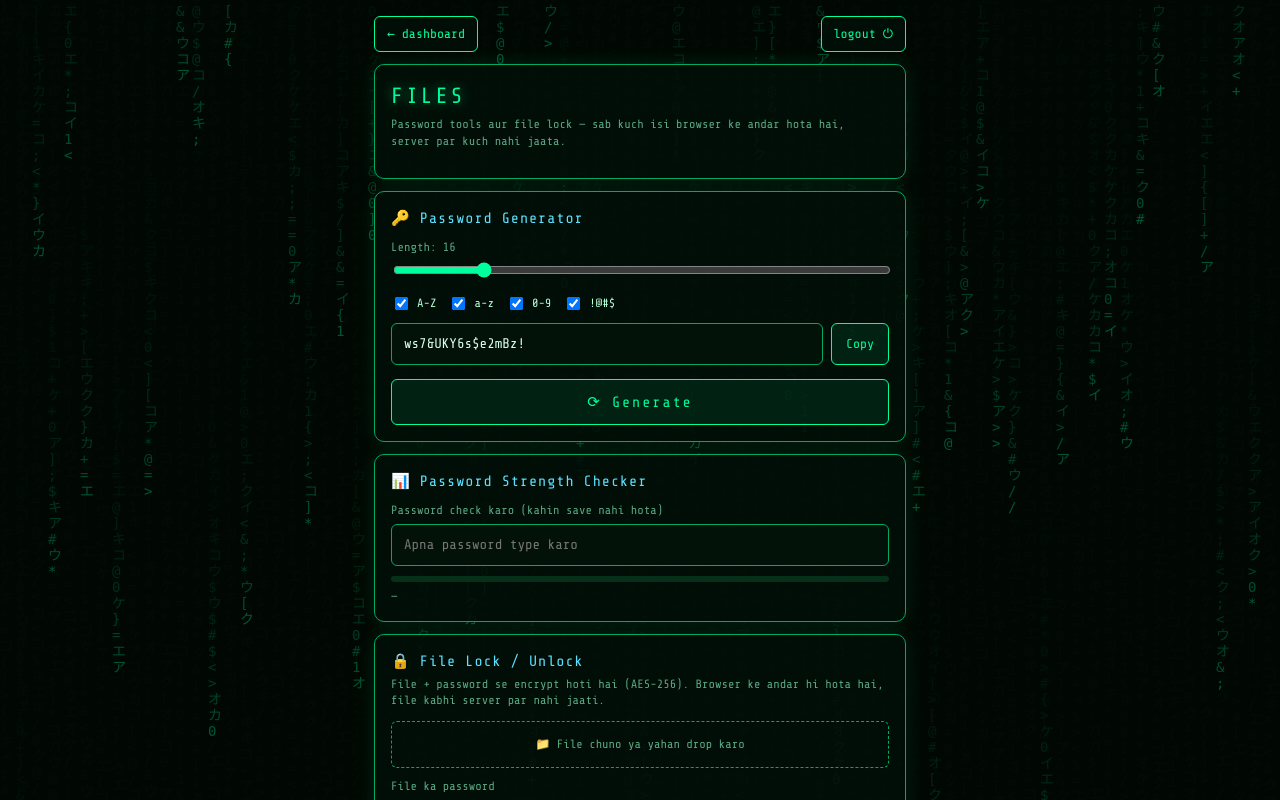
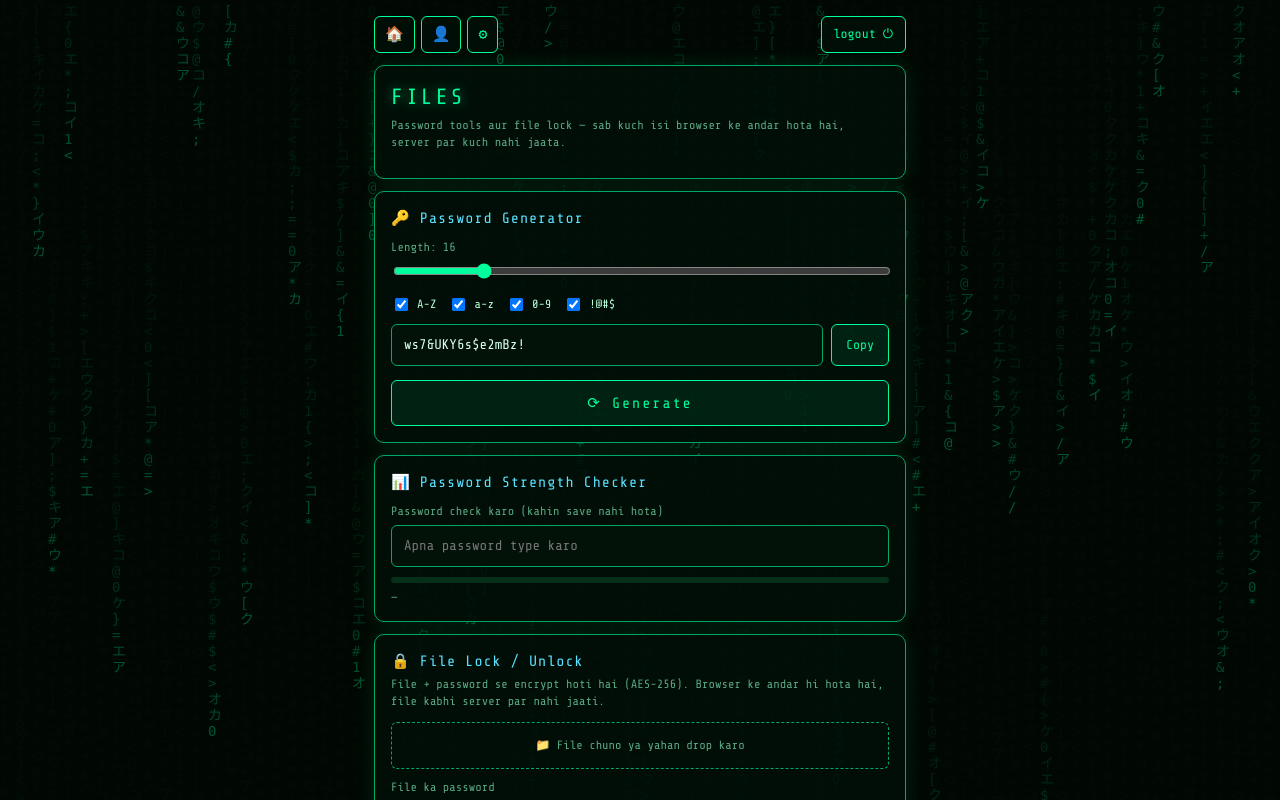
Before and after one commit to anuragkandwal5-prog/CoreIntel, a Flask app: template templates/files.html in a window 1280 px wide. Run offline with Flask 3, Linux system fonts and the light colour scheme; the template is opened without the code that fills it, so the values that code supplies are empty.

Commit message:
Update files.html

```diff
--- a/templates/files.html
+++ b/templates/files.html
@@ -15,6 +15,8 @@ body{background:var(--bg);color:#b6ffd9;font:14px/1.4 "Share Tech Mono",ui-monos
 .top{display:flex;justify-content:space-between;gap:10px}
 .out{color:var(--g);border:1px solid var(--g);border-radius:6px;padding:8px 12px;text-decoration:none;font-size:13px;background:rgba(2,16,8,.9)}
 .out:hover{background:var(--g);color:#012b17}
+.navl{display:flex;gap:6px}
+.navl .out{padding:7px 10px;font-size:15px}
 .card{background:rgba(2,16,8,.9);border:1px solid #0a6;border-radius:10px;padding:16px;box-shadow:0 0 18px rgba(0,255,156,.12)}
 h1{margin:0 0 4px;font-size:22px;font-weight:400;letter-spacing:3px;color:var(--g);text-shadow:0 0 12px rgba(0,255,156,.6)}
 h2{margin:0 0 4px;font-size:15px;font-weight:400;letter-spacing:1px;color:var(--cy)}
@@ -47,7 +49,10 @@ button:focus-visible,input:focus-visible{outline:2px solid var(--g);outline-offs
 <body>
 <canvas id="rain"></canvas>
 <main class="wrap">
-  <header class="top"><a class="out" href="/dashboard">← dashboard</a><a class="out" href="/logout">logout ⏻</a></header>
+  <header class="top">
+    <div class="navl"><a class="out" href="/dashboard" title="Dashboard">🏠</a><a class="out" href="/profile" title="Profile">👤</a><a class="out" href="/settings" title="Settings">⚙</a></div>
+    <a class="out" href="/logout">logout ⏻</a>
+  </header>
 
   <section class="card">
     <h1>FILES</h1>
@@ -139,7 +144,7 @@ button:focus-visible,input:focus-visible{outline:2px solid var(--g);outline-offs
     if(/[0-9]/.test(pw))classes++; if(/[^A-Za-z0-9]/.test(pw))classes++;
     var variety=new Set(pw).size;
     var score=Math.min(100, pw.length*5 + classes*10 + variety*2
-      - (/^(.)\1+$/.test(pw)?40:0)
+      - (/^(.)\\1+$/.test(pw)?40:0)
       - (/^(123|1234|12345|123456|password|qwerty|abc123|letmein|admin)/i.test(pw)?35:0));
     score=Math.max(0,score);
     var label='Weak',color='var(--red)';
@@ -195,7 +200,7 @@ button:focus-visible,input:focus-visible{outline:2px solid var(--g);outline-offs
       var salt=buf.slice(1+hlen,1+hlen+16), iv=buf.slice(1+hlen+16,1+hlen+28), enc=buf.slice(1+hlen+28);
       var key=await deriveKey(pw,salt,['decrypt']);
       var dec=await crypto.subtle.decrypt({name:'AES-GCM',iv:iv},key,enc);
-      download(dec, name.replace(/\.locked$/,'') || ('unlocked-'+name));
+      download(dec, name.replace(/\\.locked$/,'') || ('unlocked-'+name));
       msg('Unlocked! Asli file download ho gayi.','ok');
     }catch(e){ msg('Galat password ya kharab file.','err') }
   };
```
